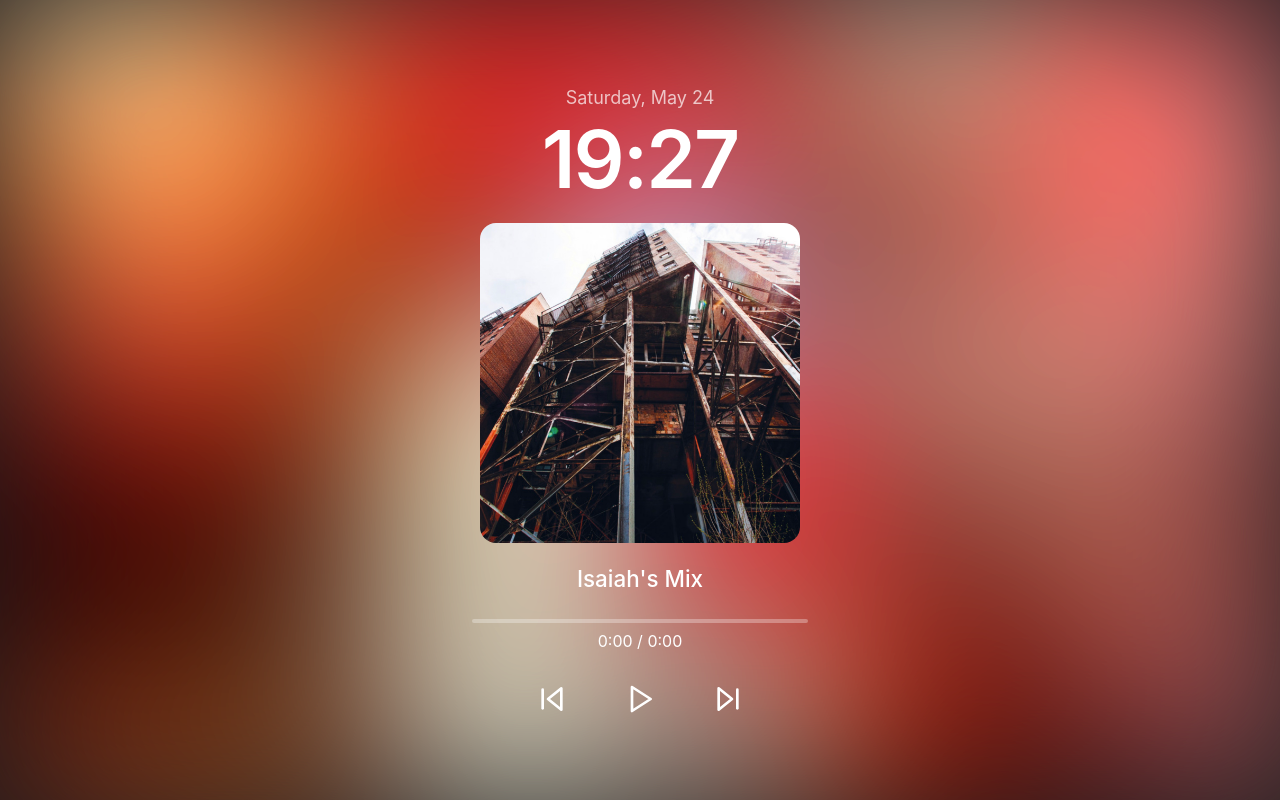
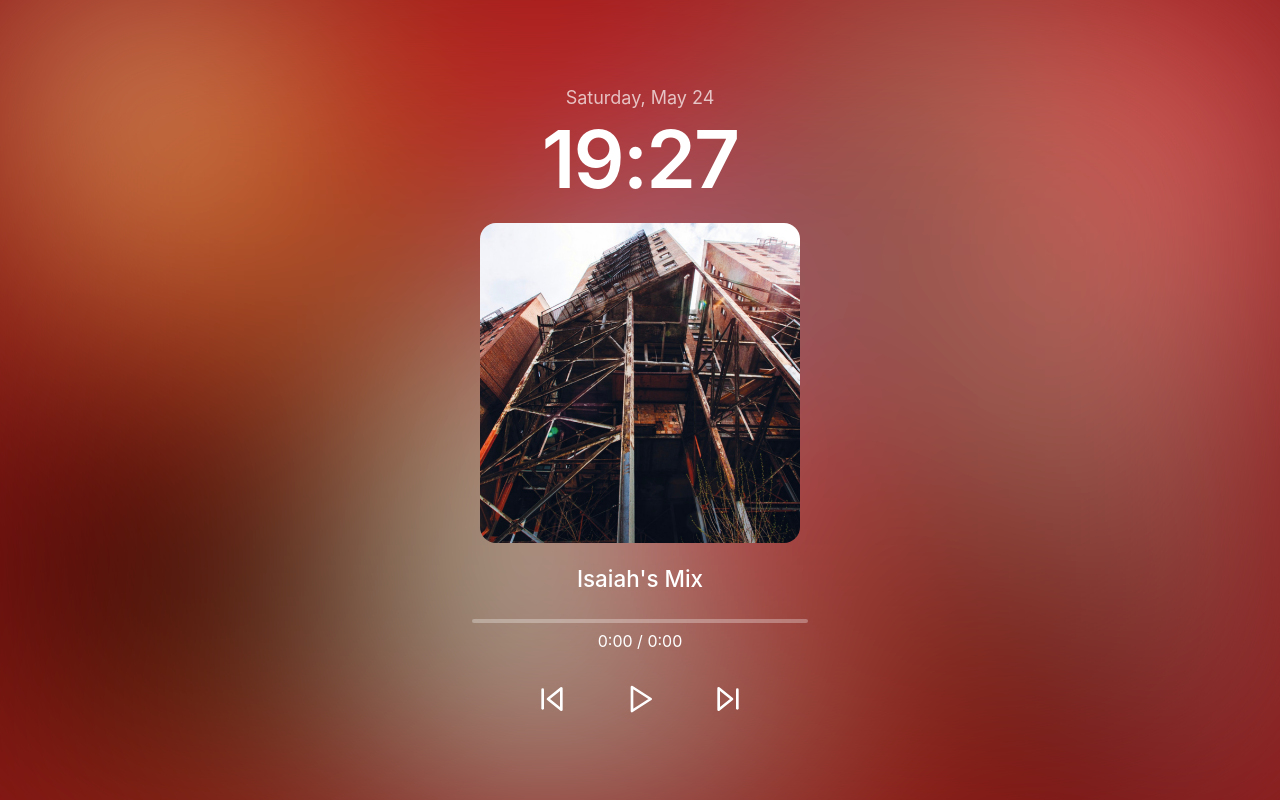
Before and after one commit to AganonIsaiah/Webpage-App, a Next.js app: page / in a window 1280 px wide. Built offline with nearby package versions, Linux system fonts and the light colour scheme.

Commit message:
fixing background colour

```diff
--- a/src/app/layout.js
+++ b/src/app/layout.js
@@ -2,13 +2,13 @@ import { Analytics } from '@vercel/analytics/react';
 import Head from 'next/head';
 
 export const metadata = {
-  title: "Isaiah Aganon's Webpage",
+  title: "Isaiah's Webpage",
   description: "Portfolio and projects by Isaiah Aganon, Computer Science student at Carleton University.",
   icons: {
     icon: "/images/en.png"
   },
   openGraph: {
-    title: "Isaiah Aganon's Webpage",
+    title: "Isaiah's Webpage",
     description: "Portfolio and projects by Isaiah Aganon, Computer Science student at Carleton University.",
     url: "https://isaiahaganon.vercel.app/",
     siteName: "Isaiah Aganon Portfolio",
--- a/src/styles/Music.css
+++ b/src/styles/Music.css
@@ -20,18 +20,20 @@ body {
   align-items: center;
   height: 100vh;
   width: 100%;
-  background-color: #1c1c1e;
   color: white;
   font-family: -apple-system, BlinkMacSystemFont, "Segoe UI", Roboto, "Helvetica Neue", Arial, sans-serif;
   margin: 0px;
   padding: 0px;
+
+
+  background-color: rgb(139, 21, 21);
 }
 
 .music-background {
   position: absolute;
   inset: 0;
   background: url("/images/wsg.png") center/cover no-repeat;
-  filter: blur(90px) brightness(1.3);
+  filter: blur(120px) brightness(1.1);
   opacity: 1.0;
 }
 
```
